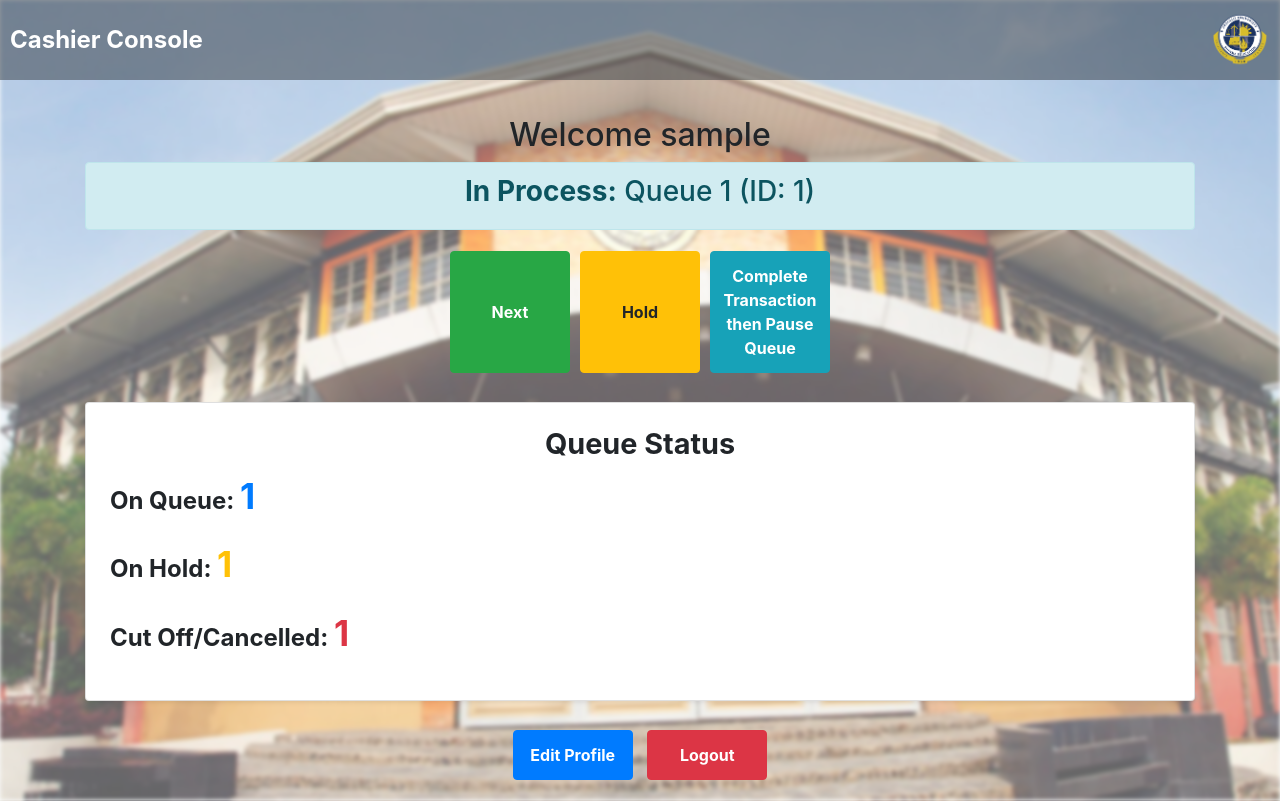
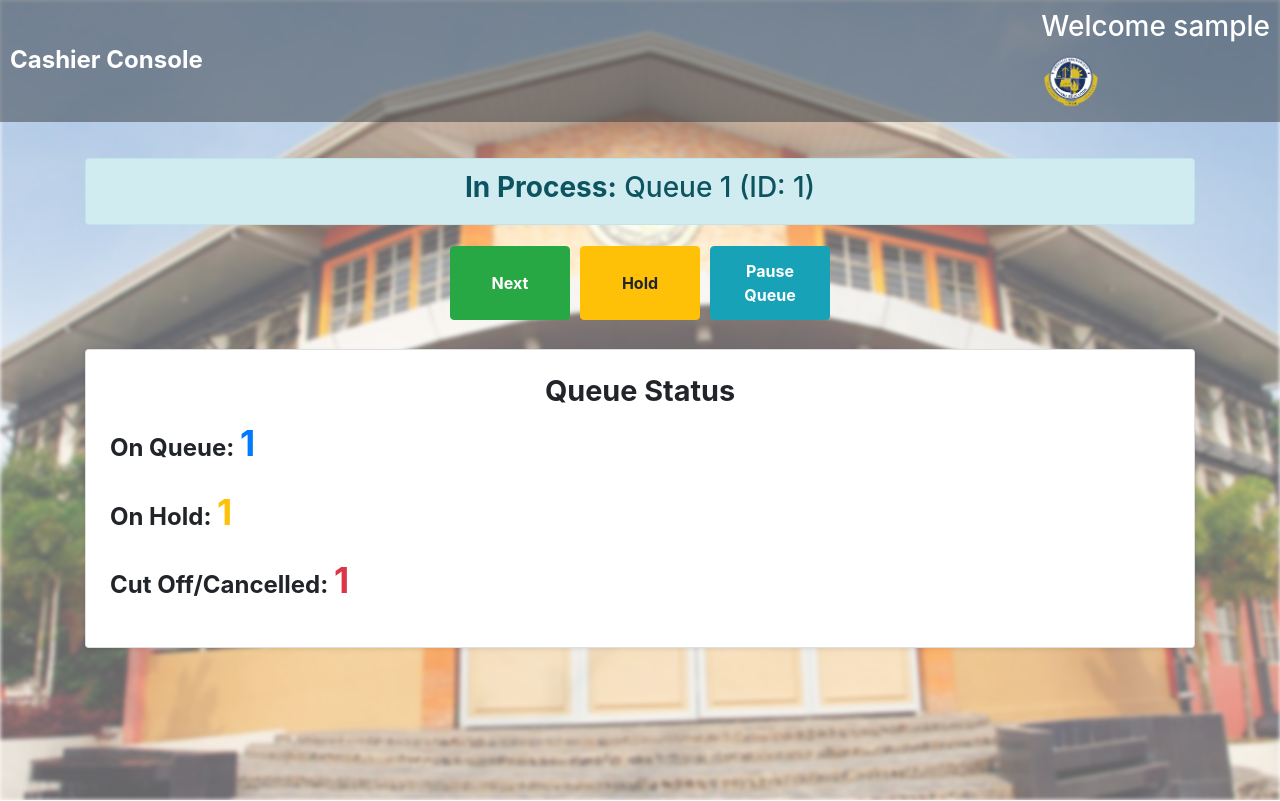
Before and after one commit to maykolangot/QMS-Flask, a Flask app: template templates/cashier.html in a window 1280 px wide. Run offline with Flask 3, Linux system fonts and the light colour scheme; the visitor is signed in with stand-in values (Sample User, id 1); the template is opened without the code that fills it: most values are stand-ins (such as "Sample title", 1, 10 or a date in 2020); a database or web service that is not in the repository returns one stand-in record (values such as "Sample title"); parts of the project's set-up code (start-up, migrations or seed data) failed here and were passed over; some libraries are stand-ins or nearby versions.

Commit message:
Update cashier.html

```diff
--- a/templates/cashier.html
+++ b/templates/cashier.html
@@ -1,77 +1,113 @@
 <!DOCTYPE html>
 <html lang="en">
   <head>
-    <meta charset="UTF-8">
-    <meta name="viewport" content="width=device-width, initial-scale=1.0">
+    <meta charset="UTF-8" />
+    <meta name="viewport" content="width=device-width, initial-scale=1.0" />
     <title>Cashier - Dashboard</title>
-    <link rel="stylesheet" href="https://stackpath.bootstrapcdn.com/bootstrap/4.5.2/css/bootstrap.min.css">
-    <link rel="stylesheet" href="static/css/staffstyle.css">
-
+    <link
+      rel="stylesheet"
+      href="https://stackpath.bootstrapcdn.com/bootstrap/4.5.2/css/bootstrap.min.css" />
+    <link rel="stylesheet" href="static/css/staffstyle.css" />
   </head>
   <body class="bg-light">
-
     <div class="navbar">
     <h1>Cashier Console</h1>
-        <img src="/static/images/au-logo.png" alt="Logo">
-    </div>
-
-    <div class="container py-3">
-        <h2 style="text-align:center;">
-            Welcome {{ session['username'] }}
-        </h2>
-
-        <div class="alert alert-info text-center" id="in_process_queue">
-            <h3 id="in_process_message">In Process: No queue is currently in process.</h3>
-        </div>
-
-        <div class="d-flex justify-content-center gap-3 mb-4">
-            <button class="btn btn-success" onclick="performAction('next')">Next</button>
-            <button class="btn btn-warning" onclick="performAction('hold')">Hold</button>
-            <button class="btn btn-info" onclick="performAction('pauseQueue')">Complete Transaction then Pause Queue</button>
-
-        </div>
-
-        <div class="card p-4 shadow-sm">
-            <h3 class="text-center">Queue Status</h3>
-            <p>On Queue: <span class="fw-bold text-primary" id="on_queue_count">{{ on_queue_count }}</span></p>
-            <p>On Hold: <span class="fw-bold text-warning" id="on_hold_count">{{ on_hold_count }}</span></p>
-            <p>Cut Off/Cancelled: <span class="fw-bold text-danger" id="cut_off_count">{{ cut_off_count }}</span></p>
-        </div>
-
-        <div class="text-center mt-4">
-            <a href="{{ url_for('edit_profile') }}" class="btn btn-primary">Edit Profile</a>
-            <form action="{{ url_for('logout') }}" method="POST" class="d-inline">
-                <button type="submit" class="btn btn-danger">Logout</button>
+    <div class="navbar-right">
+        <h3>Welcome {{ session['username'] }}</h3>
+        <div class="dropdown">
+            <img src="/static/images/au-logo.png" alt="Profile" class="profile-img" onclick="toggleDropdown()">
+            <div class="dropdown-menu" id="profileDropdown">
+                <a href="{{ url_for('edit_profile') }}" class="dropdown-item">Edit Profile</a>
+                <form action="{{ url_for('logout') }}" method="POST">
+                    <button type="submit" class="dropdown-item logout-btn">Logout</button>
                 </form>
-        </div>
-    </div>
-
-      <!-- Modal for Messages -->
-    <div class="modal fade" id="messageModal" tabindex="-1" aria-labelledby="messageModalLabel" aria-hidden="true">
-        <div class="modal-dialog">
-            <div class="modal-content">
-                <div class="modal-header">
-                    <h5 class="modal-title" id="messageModalLabel">Queue Status</h5>
-                    <button type="button" class="btn-close" data-bs-dismiss="modal" aria-label="Close"></button>
-                </div>
-                <div class="modal-body" id="modalMessage">
-                    <!-- Message content inserted dynamically -->
-                </div>
-                <div class="modal-footer">
-                    <button type="button" class="btn btn-secondary" data-bs-dismiss="modal">Close</button>
             </div>
         </div>
     </div>
 </div>
 
 
+    <div class="container py-3">
+
+      <div class="alert alert-info text-center" id="in_process_queue">
+        <h3 id="in_process_message">
+          In Process: No queue is currently in process.
+        </h3>
+      </div>
+
+      <div class="d-flex justify-content-center gap-3 mb-4">
+        <button class="btn btn-success" onclick="performAction('next')">
+          Next
+        </button>
+        <button class="btn btn-warning" onclick="performAction('hold')">
+          Hold
+        </button>
+        <button class="btn btn-info" onclick="performAction('pauseQueue')">
+        Pause Queue
+        </button>
+      </div>
+
+      <div class="card p-4 shadow-sm">
+        <h3 class="text-center">Queue Status</h3>
+        <p>
+          On Queue:
+          <span class="fw-bold text-primary" id="on_queue_count"
+            >{{ on_queue_count }}</span
+          >
+        </p>
+        <p>
+          On Hold:
+          <span class="fw-bold text-warning" id="on_hold_count"
+            >{{ on_hold_count }}</span
+          >
+        </p>
+        <p>
+          Cut Off/Cancelled:
+          <span class="fw-bold text-danger" id="cut_off_count"
+            >{{ cut_off_count }}</span
+          >
+        </p>
+      </div>
+
+
+    </div>
+
+    <!-- Modal for Messages -->
+    <div
+      class="modal fade"
+      id="messageModal"
+      tabindex="-1"
+      aria-labelledby="messageModalLabel"
+      aria-hidden="true">
+      <div class="modal-dialog">
+        <div class="modal-content">
+          <div class="modal-header">
+            <h5 class="modal-title" id="messageModalLabel">Queue Status</h5>
+            <button
+              type="button"
+              class="btn-close"
+              data-bs-dismiss="modal"
+              aria-label="Close"></button>
+          </div>
+          <div class="modal-body" id="modalMessage">
+            <!-- Message content inserted dynamically -->
+          </div>
+          <div class="modal-footer">
+            <button
+              type="button"
+              class="btn btn-secondary"
+              data-bs-dismiss="modal">
+              Close
+            </button>
+          </div>
+        </div>
+      </div>
+    </div>
 
     <!-- Bootstrap JS (Optional, for interactive components) -->
     <script src="https://cdn.jsdelivr.net/npm/bootstrap@5.3.0/dist/js/bootstrap.bundle.min.js"></script>
-
   </body>
   <script>
-
     document.addEventListener("DOMContentLoaded", () => {
       updateQueueStatus(); // Fetch initial data
       setInterval(updateQueueStatus, 5000); // Refresh every 5 seconds
@@ -81,12 +117,12 @@ function performAction(action) {
       let endpoint;
 
       // Determine endpoint based on action
-    if (action === 'next') {
+      if (action === "next") {
         endpoint = "/cashier_api/get_next_queue";
-    } else if (action === 'hold') {
+      } else if (action === "hold") {
         endpoint = "/cashier_api/hold_queue";
-    } else if (action === 'pauseQueue') {
-        endpoint = "/cashier_api/pause_queue";  // New Pause Queue Endpoint
+      } else if (action === "pauseQueue") {
+        endpoint = "/cashier_api/pause_queue"; // New Pause Queue Endpoint
       } else {
         console.error("Invalid action:", action);
         return;
@@ -94,17 +130,26 @@ function performAction(action) {
 
       // Send POST request to the selected endpoint
       fetch(endpoint, { method: "POST", credentials: "include" })
-        .then(response => response.json())
+        .then((response) => response.json())
         .then(data => {
-            // Update modal message with the response
-            document.getElementById("modalMessage").innerHTML = `<p>${data.message}</p>`;
-            new bootstrap.Modal(document.getElementById("messageModal")).show();
-
-            updateQueueStatus(); // Refresh queue status
+        if (data.queueNumber && action === 'next') {
+            alert(`Next Queue Reserved: ${data.queueNumber}`);
+            announceQueueNumber(data.queueNumber);
+        } else {
+            alert(data.message);
+        }
     })
     .catch(error => console.error("Error:", error));
     }
 
+    function announceQueueNumber(queueNumber) {
+    const msg = new SpeechSynthesisUtterance(`Now serving queue number ${queueNumber}`);
+    msg.lang = "en-US";
+    msg.volume = 1;
+    msg.rate = 1;
+    msg.pitch = 1;
+    window.speechSynthesis.speak(msg);
+}
 
     document.addEventListener("DOMContentLoaded", () => {
       updateQueueStatus(); // ✅ Fetch initial data
@@ -112,33 +157,39 @@ function performAction(action) {
     });
 
     async function updateQueueStatus() {
-        console.log("Refreshing queue status...");  // ✅ Debugging log
+      console.log("Refreshing queue status..."); // ✅ Debugging log
       try {
-            const response = await fetch("/cashier_api/queue_status", { credentials: "include" });
-            if (!response.ok) throw new Error(`HTTP error! Status: ${response.status}`);
+        const response = await fetch("/cashier_api/queue_status", {
+          credentials: "include",
+        });
+        if (!response.ok)
+          throw new Error(`HTTP error! Status: ${response.status}`);
 
         const data = await response.json();
         console.log("Received queue data:", data); // ✅ Debugging log
 
-            document.getElementById("on_queue_count").textContent = data.on_queue_count;
-            document.getElementById("on_hold_count").textContent = data.on_hold_count;
-            document.getElementById("cut_off_count").textContent = data.cut_off_count;
+        document.getElementById("on_queue_count").textContent =
+          data.on_queue_count;
+        document.getElementById("on_hold_count").textContent =
+          data.on_hold_count;
+        document.getElementById("cut_off_count").textContent =
+          data.cut_off_count;
 
         // ✅ Fix: Ensure "In Process" queue is updated correctly
         let inProcessMessage = document.getElementById("in_process_message");
         if (data.in_process_queue) {
           inProcessMessage.innerHTML = `<strong>In Process:</strong> ${data.in_process_queue}`;
         } else {
-                inProcessMessage.textContent = "In Process: No queue is currently in process.";
+          inProcessMessage.textContent =
+            "In Process: No queue is currently in process.";
         }
-
       } catch (error) {
         console.error("Error fetching queue status:", error);
       }
     }
 
     // Automatically hide the flash message after 5 seconds
-  setTimeout(function() {
+    setTimeout(function () {
       let flashMessage = document.getElementById("flashMessage");
       if (flashMessage) {
         flashMessage.style.transition = "opacity 0.5s";
@@ -146,5 +197,20 @@ function performAction(action) {
         setTimeout(() => flashMessage.remove(), 500); // Remove from DOM after fading out
       }
     }, 5000);
+
+      function toggleDropdown() {
+    document.getElementById("profileDropdown").classList.toggle("show");
+}
+
+// Close dropdown if clicked outside
+window.onclick = function(event) {
+    if (!event.target.matches('.profile-img')) {
+        let dropdown = document.getElementById("profileDropdown");
+        if (dropdown.classList.contains("show")) {
+            dropdown.classList.remove("show");
+        }
+    }
+};
+
   </script>
 </html>
```
Lines whose indentation alone changed are shown as unchanged.
